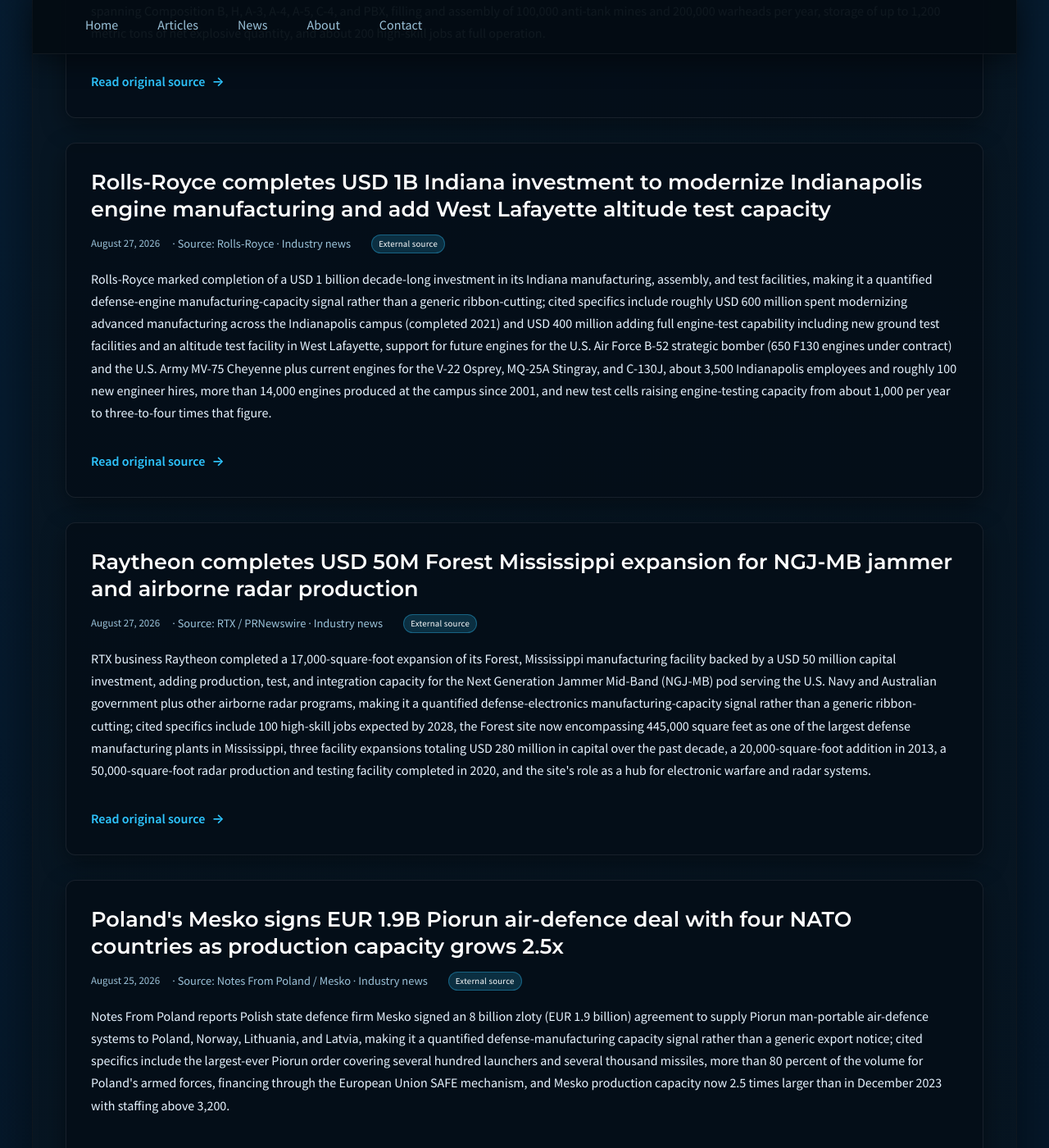
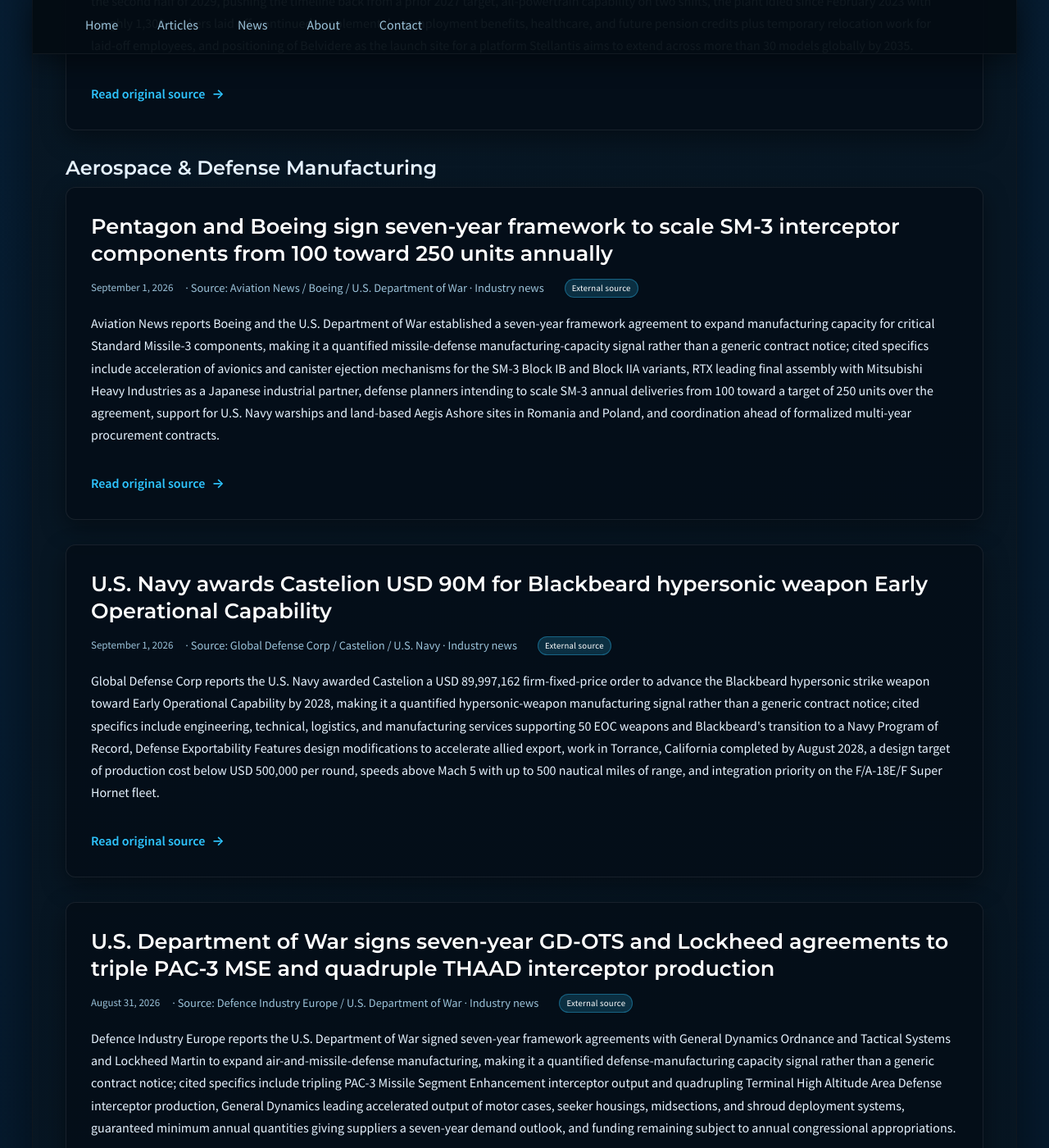
Before and after one commit to JohnForeman/MetrologyCentral, a Jekyll site: the page built from news.md, in a window 1280 px wide and 1400 px high, scrolled down 6388 px. Shown: the whole window at 82% size. Built offline with Jekyll 4.4.1, drawn with Linux system fonts in a browser that asks for light colours; some of the changed text lies outside the part shown.

Commit message:
news: add Astemo Americas $112M Berea KY EV-motor expansion (auto) + SK On/NeoVolta 9 GWh LFP (EV) + Boeing SM-3 ramp + Castelion Blackbeard $90M (aero/defense) for Sep 2 sweep

```diff
--- a/_data/news.yml
+++ b/_data/news.yml
@@ -6,6 +6,38 @@
   kind: hardware_news
   summary: Metrology News reports Hexagon launched METRICAL, an automated part-queuing, loading, and unloading system for coordinate measuring machines, making it a concrete CMM-automation signal rather than a generic robotics announcement; cited specifics include unattended measurement across multiple shifts to raise CMM utilization and overall equipment effectiveness, three scalable configurations with three, five, or seven preparation bays, integration with the new Hexagon MAESTRO CMM and installed GLOBAL CMMs, and off-shift unattended inspection aimed at the skilled-inspection-labor shortage.
   url: https://metrology.news/hexagon-launches-metrical-for-fully-autonomous-cmm-inspection/
+
+- date: '2026-09-01'
+  title: Astemo Americas plans USD 112M Berea, Kentucky expansion to add EV-motor production with 114 jobs
+  source: The Lane Report / Astemo Americas
+  sector: auto_manufacturing
+  kind: industry_news
+  summary: The Lane Report reports Astemo Americas plans to invest more than USD 112 million to expand its Berea, Kentucky automotive manufacturing operations and increase electric-vehicle component output, making it a quantified U.S. electric-drivetrain manufacturing signal rather than a generic expansion notice; cited specifics include 114 new jobs in the first phase of a project that could reach USD 379 million and 282 jobs, nearly 300,000 square feet of added operational space across the company's two Berea plants, facility upgrades and new manufacturing equipment, production of EV motors, and Astemo Americas' footprint of more than 15,000 employees across 23 manufacturing sites including 12 U.S. operations and three Kentucky locations supported by the Kentucky Economic Development Finance Authority.
+  url: https://www.lanereport.com/189200/2026/09/astemo-americas-berea-kentucky-expansion-114-jobs/
+
+- date: '2026-09-01'
+  title: SK On to supply NeoVolta Power 9 GWh of US-made LFP cells as Georgia storage plant ramps toward 8 GWh
+  source: Electrek / SK On / NeoVolta Power
+  sector: ev_manufacturing
+  kind: industry_news
+  summary: Electrek reports NeoVolta Power signed a five-year supply agreement for SK On to deliver 9 GWh of U.S.-made lithium-iron-phosphate pouch cells from 2027 through 2031 for battery energy storage assembly at NeoVolta's Pendergrass, Georgia plant, making it a quantified U.S. battery-cell manufacturing and assembly signal rather than generic battery coverage; cited specifics include SK On becoming primary cell supplier for NeoVolta's LFP pouch-cell storage products, a second non-binding 9 GWh framework under which NeoVolta would assemble packs that SK On buys back for a combined up to 18 GWh, the Pendergrass plant's first line producing 2 GWh annually with a second line raising targeted capacity to 8 GWh by 2028, and commissioning and ramp-up of the first production line now underway.
+  url: https://electrek.co/2026/09/01/neovoltas-us-battery-factory-gets-a-9-gwh-boost-from-sk-on/
+
+- date: '2026-09-01'
+  title: Pentagon and Boeing sign seven-year framework to scale SM-3 interceptor components from 100 toward 250 units annually
+  source: Aviation News / Boeing / U.S. Department of War
+  sector: aerospace_defense_manufacturing
+  kind: industry_news
+  summary: Aviation News reports Boeing and the U.S. Department of War established a seven-year framework agreement to expand manufacturing capacity for critical Standard Missile-3 components, making it a quantified missile-defense manufacturing-capacity signal rather than a generic contract notice; cited specifics include acceleration of avionics and canister ejection mechanisms for the SM-3 Block IB and Block IIA variants, RTX leading final assembly with Mitsubishi Heavy Industries as a Japanese industrial partner, defense planners intending to scale SM-3 annual deliveries from 100 toward a target of 250 units over the agreement, support for U.S. Navy warships and land-based Aegis Ashore sites in Romania and Poland, and coordination ahead of formalized multi-year procurement contracts.
+  url: https://aviationnews.eu/news/2026/09/pentagon-and-boeing-partner-to-ramp-up-critical-standard-missile-3-production-for-exo-atmospheric-defense/
+
+- date: '2026-09-01'
+  title: U.S. Navy awards Castelion USD 90M for Blackbeard hypersonic weapon Early Operational Capability
+  source: Global Defense Corp / Castelion / U.S. Navy
+  sector: aerospace_defense_manufacturing
+  kind: industry_news
+  summary: Global Defense Corp reports the U.S. Navy awarded Castelion a USD 89,997,162 firm-fixed-price order to advance the Blackbeard hypersonic strike weapon toward Early Operational Capability by 2028, making it a quantified hypersonic-weapon manufacturing signal rather than a generic contract notice; cited specifics include engineering, technical, logistics, and manufacturing services supporting 50 EOC weapons and Blackbeard's transition to a Navy Program of Record, Defense Exportability Features design modifications to accelerate allied export, work in Torrance, California completed by August 2028, a design target of production cost below USD 500,000 per round, speeds above Mach 5 with up to 500 nautical miles of range, and integration priority on the F/A-18E/F Super Hornet fleet.
+  url: https://www.globaldefensecorp.com/2026/09/01/us-navy-awards-castelion-90-million-for-blackbeard-hypersonic-weapon-eoc/
 
 - date: '2026-08-31'
   title: U.S. Department of War signs seven-year GD-OTS and Lockheed agreements to triple PAC-3 MSE and quadruple THAAD interceptor production
```
